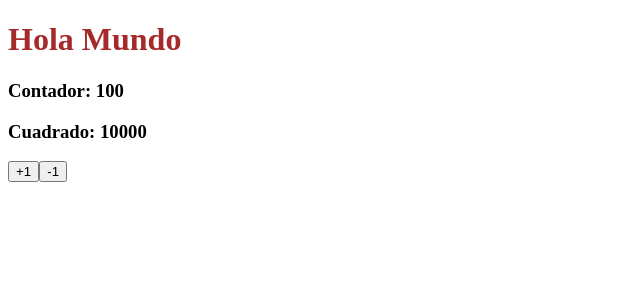
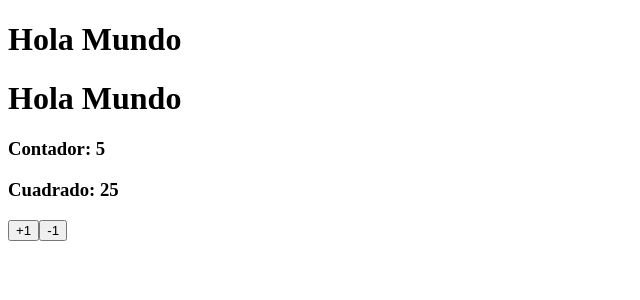
Before and after one commit to JhoncsQA/ProyectoVue_02, a Vue app in the folder proyectoVueJhon/: page / in a window 1280 px wide. Shown: the top 300 px of the page, without its empty margins (0-640 px from the left). Built offline with nearby package versions, Linux system fonts and the light colour scheme.

Commit message:
Desarrollo modulr

```diff
--- a/proyectoVueJhon/src/App.vue
+++ b/proyectoVueJhon/src/App.vue
@@ -1,35 +1,11 @@
 <template>
 
     <h1>Hola Mundo</h1>
-    <h3>Contador: {{ contador }}</h3>
-    <h3>Cuadrado: {{ contador*contador }}</h3>
-
-    <div>
-        <button v-on:click="ChangeSumar">+1</button>
-        <button v-on:click="ChangeRestar">-1</button>
-    </div>
+    <Mycounter :value="5"/>
 
 </template>
 
 <script lang="ts" setup>
-import { ref } from 'vue';
-const contador=ref(100);
-
-const ChangeSumar=()=>{
-    contador.value=contador.value+1;
-}
-const ChangeRestar=()=>{
-    contador.value=contador.value-1;
-
-}
-
-console.log("Hola Mundo");
+import Mycounter from './Components/MiCounter.vue'
 
 </script>
-
-<style>
-    h1{
-        color: brown;
-    }
-
-</style>
--- /dev/null
+++ b/proyectoVueJhon/src/Components/MiCounter.vue
@@ -0,0 +1,25 @@
+<template>
+
+    <h1>Hola Mundo</h1>
+    <h3>Contador: {{ contador }}</h3>
+    <h3>Cuadrado: {{ contador*contador }}</h3>
+
+    <div>
+        <button @click="contador++">+1</button>
+        <button @click="contador--">-1</button>
+    </div>
+
+</template>
+
+<script lang="ts" setup>
+import { ref } from 'vue';
+
+const props = defineProps({
+    value:{type:Number, required:true},
+
+})
+const contador =ref(props.value);
+
+console.log("Hola Mundo");
+
+</script>
```
Also changed, not shown: proyectoVueJhon/.prettierrc.json, 1 other file (tests, documents, lock files or other folders).
